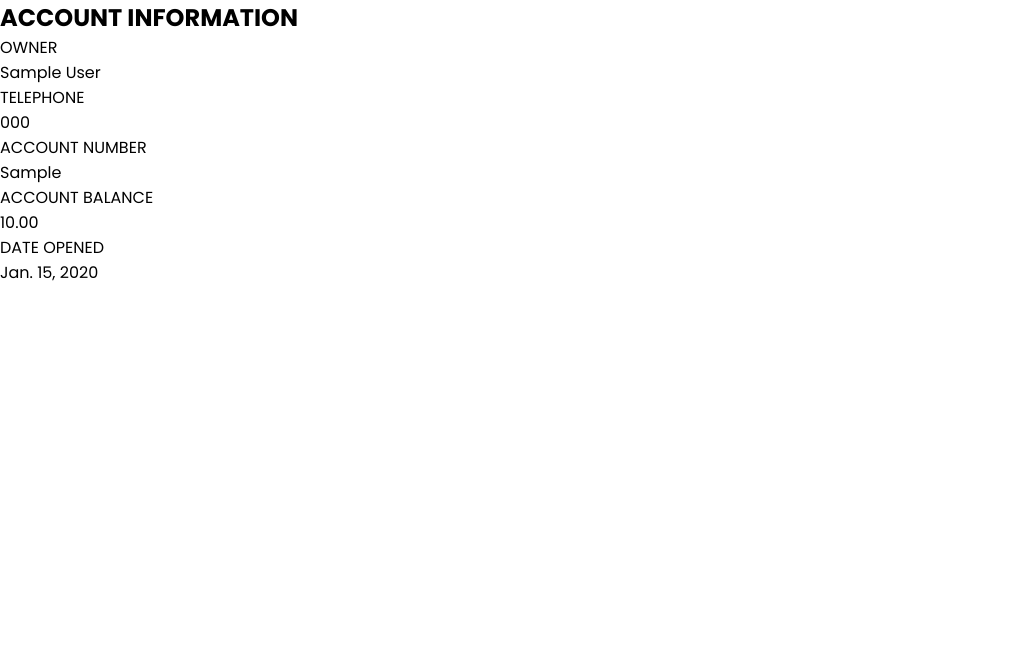
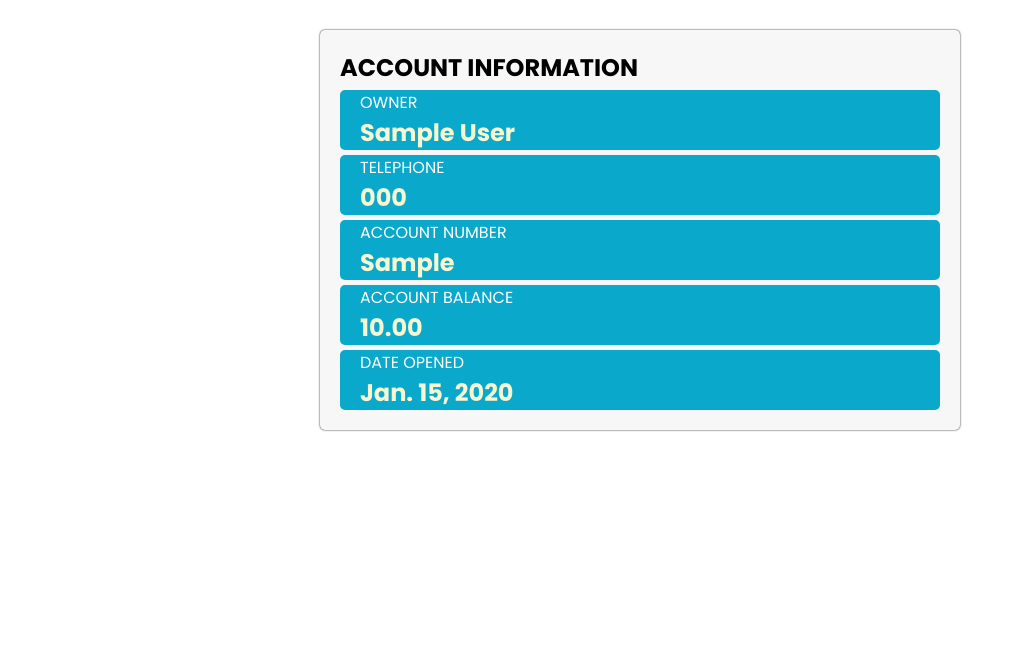
Before and after one commit to yoojen/100faceofalx, a Django app: page /transactions/user/account/1/ in a window 1280 px wide. Shown: the part 60-730 px from the top of the page, without its empty margins (0-1025 px from the left). Run offline with Django 5.2, Linux system fonts and the light colour scheme; tables that the repository leaves empty hold one stand-in row (values such as "Sample post"); parts of the project's set-up code (start-up, migrations or seed data) failed here and were passed over.

Commit message:
modified templates

```diff
--- a/django_projects/banking_app/transactions/templates/transactions/billinfo_form.html
+++ b/django_projects/banking_app/transactions/templates/transactions/billinfo_form.html
@@ -1,4 +1,4 @@
-{% extends "profiles/base.html" %}
+{% extends "profiles/user_base.html" %}
 {% load crispy_forms_tags %}
 {% load static%}
 <!DOCTYPE html>
--- a/django_projects/banking_app/transactions/templates/transactions/user_account_info.html
+++ b/django_projects/banking_app/transactions/templates/transactions/user_account_info.html
@@ -1,9 +1,32 @@
 
-{% extends "profiles/base.html" %}
+{% extends "profiles/user_base.html" %}
 {% load  static %}
 {% block navigation %}
     <title>Account Info</title>
     <link rel="stylesheet" href="{% static 'transactions/inspect.css' %}">
+
+    <style>
+        .contents{
+            margin-top: 30px;
+            margin-left: 50%;
+            transform: translateX(-50%);
+            background-color: rgb(247, 247, 247);
+            box-shadow: 0 0 2px black;
+            padding: 20px;
+            border-radius: 5px;
+        }
+        .splitter{
+            background-color: #0aa9cc;
+            margin-top: 5px;
+            color: white;
+            border-radius: 5px;
+            padding: 0 20px;
+        }
+
+        .splitter h2{
+            color: rgb(247, 247, 209);
+        }
+    </style>
 {% endblock %}
 
 {% block content %}
@@ -11,26 +34,26 @@
         <h2>ACCOUNT INFORMATION</h2>
         <div class="splitter">
             <legend>OWNER</legend>
-            <p>{{object.customer}}</p>
+            <h2>{{object.customer}}</h2>
         </div>
         <div class="splitter">
             <legend>TELEPHONE</legend>
-            <p>{{object.customer_phone_number}}</p>
+            <h2>{{object.customer_phone_number}}</h2>
         </div>
 
         <div class="splitter">
             <legend>ACCOUNT NUMBER</legend>
-            <p>{{object.account_num}}</p>
+            <h2>{{object.account_num}}</h2>
         </div>
 
         <div class="splitter">
             <legend>ACCOUNT BALANCE</legend>
-            <p>{{object.balance}}</p>
+            <h2>{{object.balance}}</h2>
         </div>
 
         <div class="splitter">
             <legend>DATE OPENED</legend>
-            <p>{{object.date_opened}}</p>
+            <h2>{{object.date_opened}}</h2>
         </div>
     </div>
 {% endblock %}
--- a/django_projects/banking_app/transactions/templates/transactions/user_transactions.html
+++ b/django_projects/banking_app/transactions/templates/transactions/user_transactions.html
@@ -1,5 +1,5 @@
 
-{% extends "profiles/base.html" %}
+{% extends "profiles/user_base.html" %}
 {% load  static %}
 {% block navigation %}
     <title>Transaction Inspection</title>
@@ -8,7 +8,7 @@
 
 {% block content %}
     <div class="container">
-        <h1>TRANSACTION INSEPCTION</h1>
+        <h1>TRANSACTION HISTORY</h1>
         <table>
             <tr>
                 <th>Account Number</th>
```
